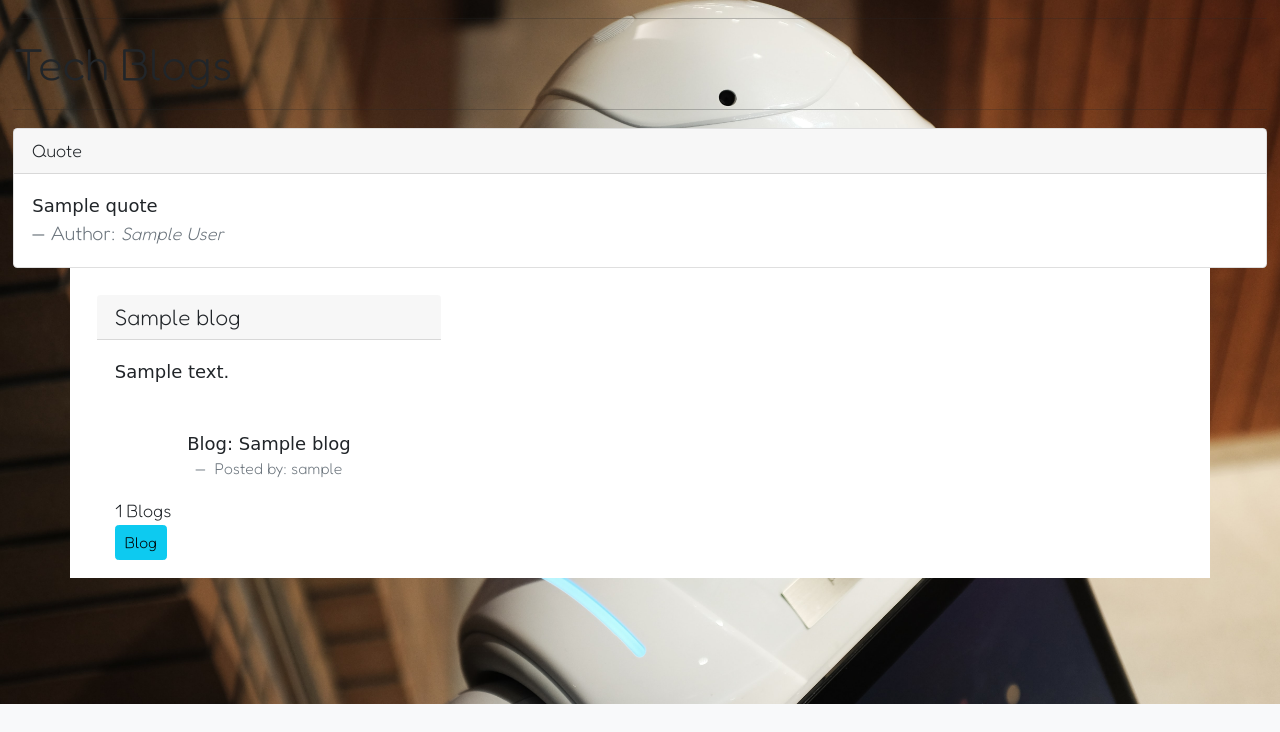
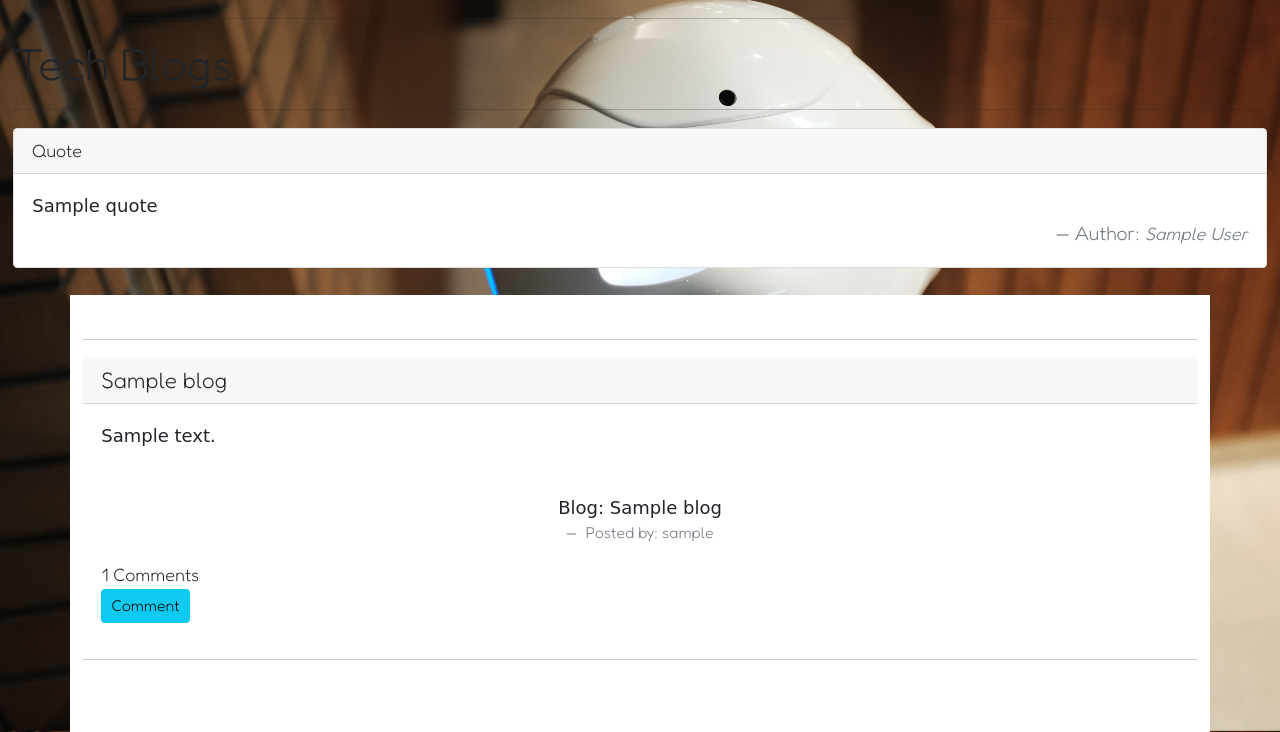
Before and after one commit to Miss-Faith/Unsimply-Tech, a Flask app: template app/templates/blogs.html in a window 1280 px wide. Shown: the part 96-828 px from the top of the page. Before the commit the page ends 800 px from the top, so only its background shows below. Run offline with Flask 2, Linux system fonts and the light colour scheme; the template is opened without the code that fills it: most values are stand-ins (such as "Sample title", 1, 10 or a date in 2020); data that the repository does not hold is empty; some libraries are stand-ins or nearby versions; some web fonts are replaced.

Commit message:
Update blogs page

```diff
--- a/app/main/views.py
+++ b/app/main/views.py
@@ -53,7 +53,7 @@ def new_blog():
 def comment(blog_id):
     form = CommentForm()
     blog = Blog.query.get(blog_id)
-    all_comments = Comment.query.filter_by(pitch_id = pitch_id).all()
+    all_comments = Comment.query.filter_by(blog_id = blog_id).all()
     if form.validate_on_submit():
         comment = form.comment.data
         blog_id = blog_id
@@ -61,7 +61,7 @@ def comment(blog_id):
         new_comment = Comment(comment = comment,user_id = user_id,blog_id = blog_id)
         new_comment.save_comment()
 
-        return redirect(url_for('.comment', blog_id = blog_id))
+        return redirect(url_for('.blogs', blog_id = blog_id))
 
     return render_template('comment.html', form =form, blog = blog,all_comments=all_comments)
 
--- a/app/templates/blogs.html
+++ b/app/templates/blogs.html
@@ -15,10 +15,11 @@
     <div class="card-body">
       <blockquote class="blockquote mb-0">
         <p>{{quote.quote}}</p>
-        <footer class="blockquote-footer">Author: <cite title="Quote Author">{{quote.author}}</cite></footer>
+        <footer class="blockquote-footer text-end">Author: <cite title="Quote Author">{{quote.author}}</cite></footer>
       </blockquote>
     </div>
   </div>
+  <br>
 
   <div>
     <div  class="container tab-pane active" id="all"><br>
--- a/app/templates/macros.html
+++ b/app/templates/macros.html
@@ -1,9 +1,10 @@
 {% macro display(blogs) %}
-<div class="container-fluid">
-	<div class="row">
 	{% if blogs %}
+	<div class="container-fluid"></div>
 		{% for blog in blogs %}
-		<div class="col-md-4" >
+
+		<hr>
+		<div class="col" d-flex justify-content-center>
 			<div class="thumbnail" id="carded">
 				<h5 class="card-header">{{blog.title}}</h5>
 				<div class="card-body">
@@ -12,13 +13,15 @@
 					<p class="text-center"> Blog: {{blog.blog}}</p>
 					<footer class="blockquote-footer text-center" > Posted by: {{blog.user.username}}</footer>
 			  	<div>
-            <span class="foot" >{{blog.comment.count()}} Blogs</span>
+            <span class="foot" >{{blog.comment.count()}} Comments</span>
           </div>
-					<a href="{{url_for('main.comment',blog_id = blog.id)}}" class="btn btn-info btn-sm"> Blog</a>
+					<a href="{{url_for('main.comment',blog_id = blog.id)}}" class="btn btn-info btn-sm"> Comment</a>
 				</div>
 			</div>
 		</div>
+		<hr>
 		{% endfor %}
+		<br><br>
 	{% else %}
 	  <div class="card w-90 mb-3">
 			<div class="card-body">
```
